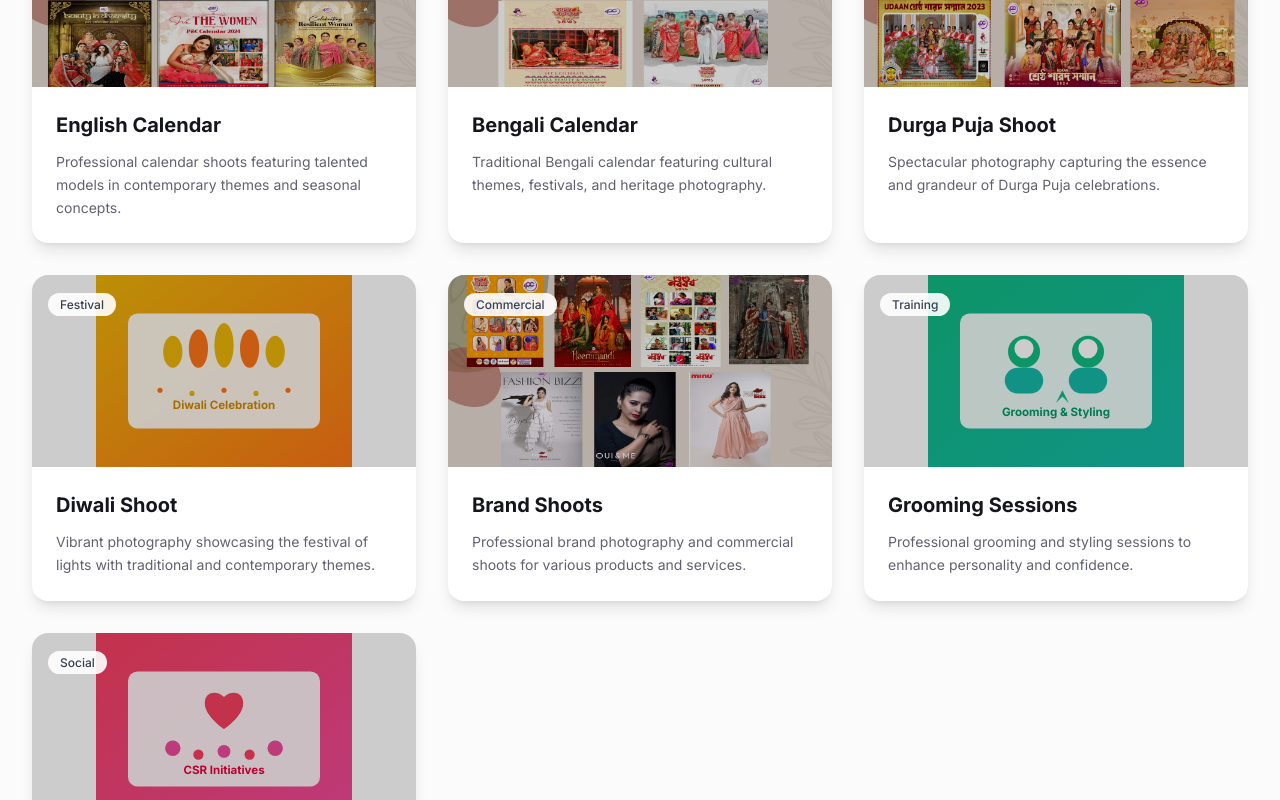
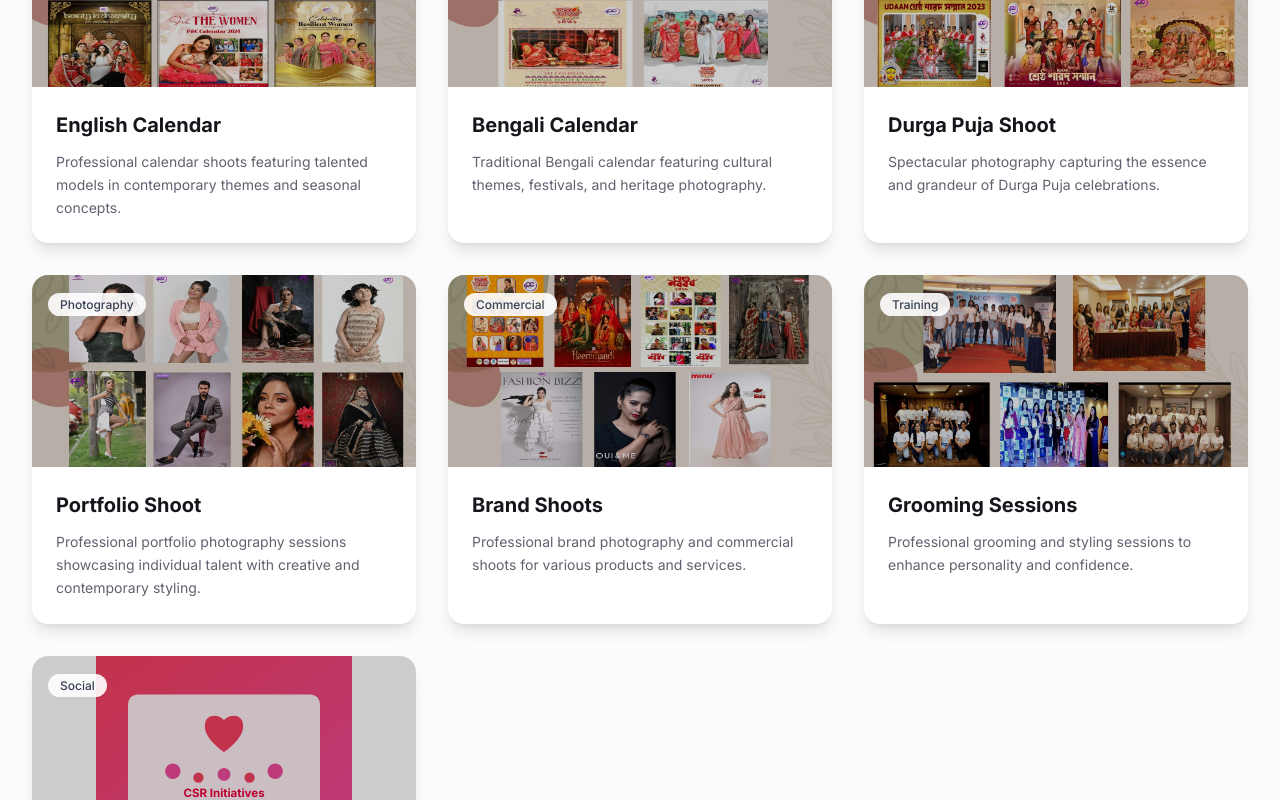
Before and after one commit to vedant40895/p_and_c_face_of_wb, a Next.js app: page /other-projects in a window 1280 px wide. Shown: the part 607-1407 px from the top of the page. Built offline with nearby package versions, Linux system fonts and the light colour scheme.

Commit message:
feat(other-projects): update project details and replace SVG placeholders with images for Portfolio and Grooming sessions

```diff
--- a/app/other-projects/page.tsx
+++ b/app/other-projects/page.tsx
@@ -47,55 +47,14 @@ export default function OtherProjectsPage() {
     },
     {
       id: 4,
-      title: "Diwali Shoot",
+      title: "Portfolio Shoot",
       description:
-        "Vibrant photography showcasing the festival of lights with traditional and contemporary themes.",
+        "Professional portfolio photography sessions showcasing individual talent with creative and contemporary styling.",
       icon: Sparkles,
-      category: "Festival",
+      category: "Photography",
       color: "from-yellow-500 to-orange-500",
-      svgPlaceholder: (
-        <svg
-          className="w-full h-full"
-          viewBox="0 0 400 300"
-          fill="none"
-          xmlns="http://www.w3.org/2000/svg"
-        >
-          <rect width="400" height="300" fill="url(#gradient4)" />
-          <defs>
-            <linearGradient id="gradient4" x1="0%" y1="0%" x2="100%" y2="100%">
-              <stop offset="0%" stopColor="#eab308" />
-              <stop offset="100%" stopColor="#f97316" />
-            </linearGradient>
-          </defs>
-          <rect
-            x="50"
-            y="60"
-            width="300"
-            height="180"
-            rx="15"
-            fill="white"
-            fillOpacity="0.9"
-          />
-          <ellipse cx="120" cy="120" rx="15" ry="25" fill="#eab308" />
-          <ellipse cx="160" cy="115" rx="15" ry="30" fill="#f97316" />
-          <ellipse cx="200" cy="110" rx="15" ry="35" fill="#eab308" />
-          <ellipse cx="240" cy="115" rx="15" ry="30" fill="#f97316" />
-          <ellipse cx="280" cy="120" rx="15" ry="25" fill="#eab308" />
-          <circle cx="100" cy="180" r="4" fill="#f97316" />
-          <circle cx="150" cy="185" r="4" fill="#eab308" />
-          <circle cx="200" cy="180" r="4" fill="#f97316" />
-          <circle cx="250" cy="185" r="4" fill="#eab308" />
-          <circle cx="300" cy="180" r="4" fill="#f97316" />
-          <text
-            x="200"
-            y="210"
-            textAnchor="middle"
-            className="fill-yellow-600 text-lg font-bold"
-          >
-            Diwali Celebration
-          </text>
-        </svg>
-      ),
+      image : "/pf-shoot.jpg",
+
     },
     {
       id: 5,
@@ -116,46 +75,7 @@ export default function OtherProjectsPage() {
       icon: GraduationCap,
       category: "Training",
       color: "from-emerald-500 to-teal-500",
-      svgPlaceholder: (
-        <svg
-          className="w-full h-full"
-          viewBox="0 0 400 300"
-          fill="none"
-          xmlns="http://www.w3.org/2000/svg"
-        >
-          <rect width="400" height="300" fill="url(#gradient6)" />
-          <defs>
-            <linearGradient id="gradient6" x1="0%" y1="0%" x2="100%" y2="100%">
-              <stop offset="0%" stopColor="#10b981" />
-              <stop offset="100%" stopColor="#14b8a6" />
-            </linearGradient>
-          </defs>
-          <rect
-            x="50"
-            y="60"
-            width="300"
-            height="180"
-            rx="15"
-            fill="white"
-            fillOpacity="0.9"
-          />
-          <circle cx="150" cy="120" r="25" fill="#10b981" />
-          <circle cx="150" cy="115" r="15" fill="white" />
-          <rect x="120" y="145" width="60" height="40" rx="20" fill="#14b8a6" />
-          <circle cx="250" cy="120" r="25" fill="#10b981" />
-          <circle cx="250" cy="115" r="15" fill="white" />
-          <rect x="220" y="145" width="60" height="40" rx="20" fill="#14b8a6" />
-          <path d="M200 200 L210 180 L220 200 L210 190 Z" fill="#10b981" />
-          <text
-            x="200"
-            y="220"
-            textAnchor="middle"
-            className="fill-emerald-600 text-lg font-bold"
-          >
-            Grooming & Styling
-          </text>
-        </svg>
-      ),
+      image: "/grooming.jpg",
     },
     {
       id: 7,
```
Also changed, not shown: public/grooming.jpg (added), public/pf-shoot.jpg (added).
